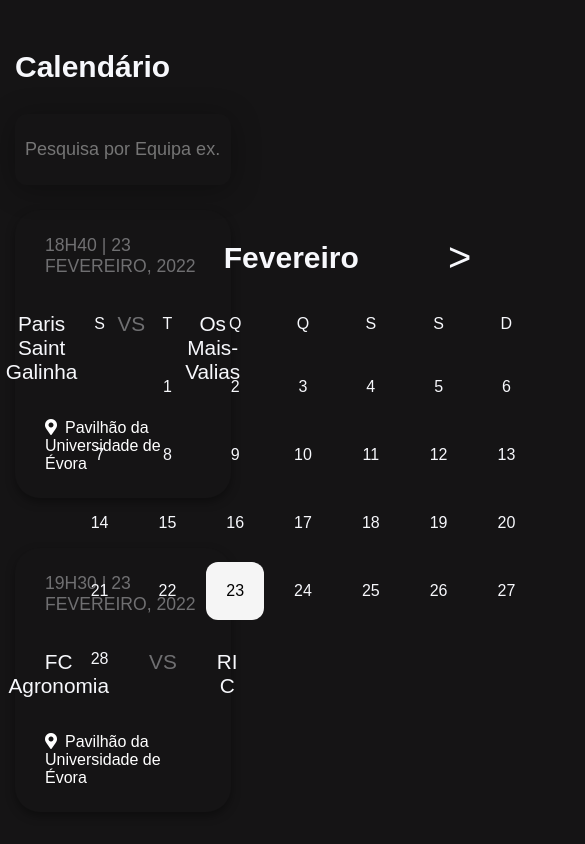
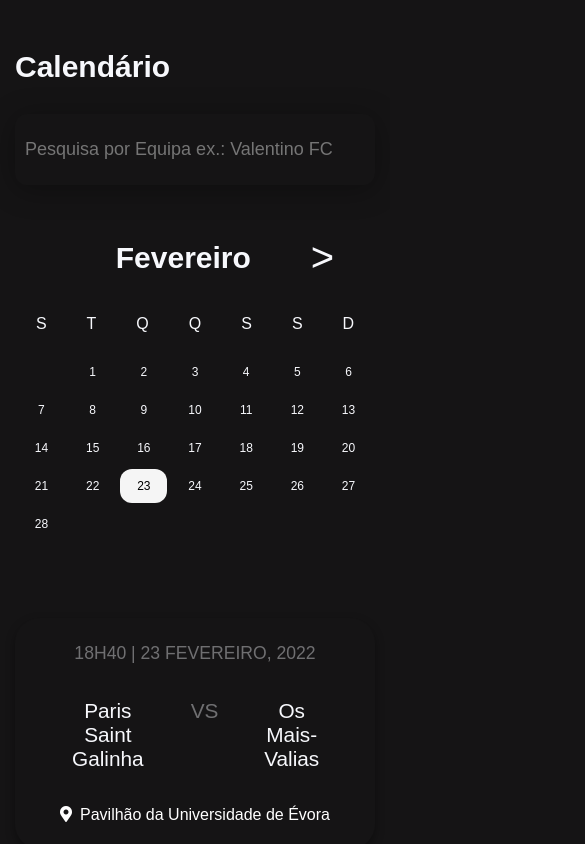
Before and after one commit to MrValraven/torneioreitor, a React (Vite) app: page /calendario in a window 390 px wide. Shown: the top 844 px of the page, 585 px wide, since content can reach past the window. Built offline with nearby package versions, Linux system fonts and the light colour scheme; a web font is replaced by a local one.

Commit message:
added responsive styles to calendar page and components

```diff
--- a/src/components/Calendar/styles.scss
+++ b/src/components/Calendar/styles.scss
@@ -53,3 +53,46 @@
     cursor: pointer;
   }
 }
+
+@media (max-width: 1300px) {
+  .numerosDosDias {
+    p {
+      padding: 10px;
+    }
+  }
+}
+
+@media (max-width: 1000px) {
+  .numerosDosDias {
+    p {
+      padding: 10px 30px;
+    }
+  }
+}
+@media (max-width: 650px) {
+  .numerosDosDias {
+    p {
+      padding: 10px;
+    }
+  }
+}
+@media (max-width: 400px) {
+  .calendario {
+    padding: 50px 5px;
+  }
+
+  .numerosDosDias {
+    grid-template-columns: repeat(7, 1fr);
+    p {
+      padding: 10px 5px;
+      margin: 2px;
+      font-size: 12px;
+    }
+  }
+}
+
+@media (max-width: 350px) {
+  .calendario {
+    display: none;
+  }
+}
--- a/src/components/CalendarioGameCard/styles.scss
+++ b/src/components/CalendarioGameCard/styles.scss
@@ -44,3 +44,11 @@
     width: 100%;
   }
 }
+
+@media (max-width: 400px) {
+  .calendarioGameCard {
+    p {
+      text-align: center;
+    }
+  }
+}
--- a/src/pages/calendario/styles.scss
+++ b/src/pages/calendario/styles.scss
@@ -29,3 +29,22 @@
   justify-content: center;
   width: 40%;
 }
+
+@media (max-width: 1000px) {
+  .calendarPage {
+    input {
+      width: 100%;
+    }
+  }
+  .main {
+    flex-direction: column-reverse;
+  }
+
+  .calendarioContainer {
+    width: 100%;
+  }
+
+  .calendarioGamesOverview {
+    width: 100%;
+  }
+}
```
